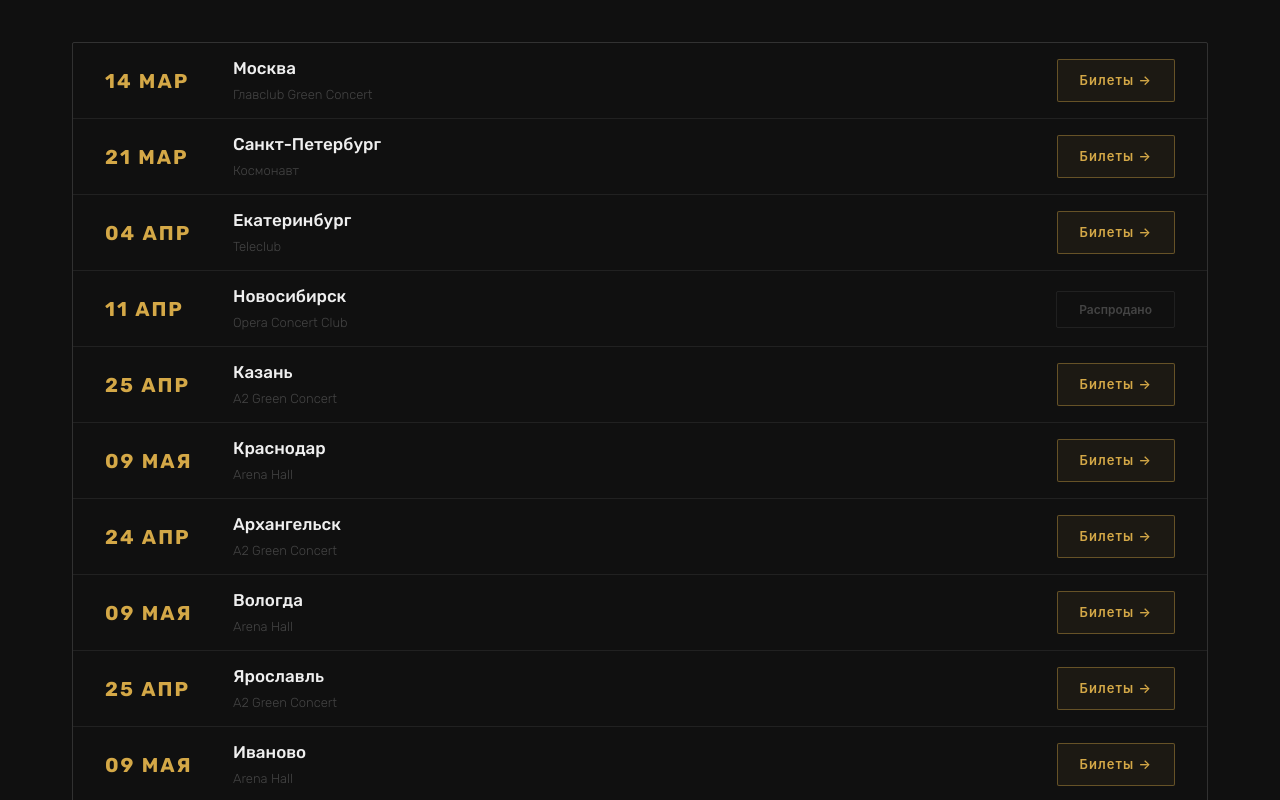
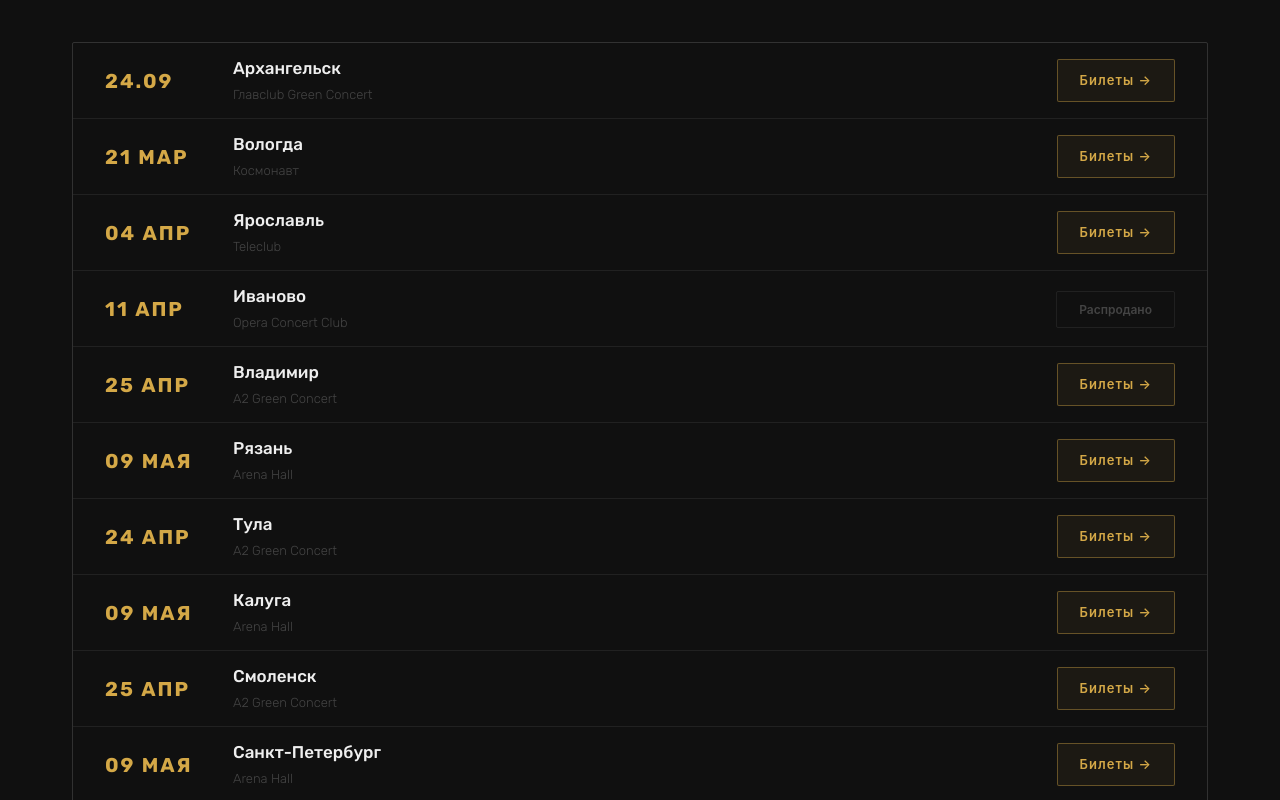
Before and after one commit to drknvpn/ChipaChipWeb, a React (Vite) app: page / in a window 1280 px wide. Shown: the part 2460-3260 px from the top of the page. Built offline with nearby package versions, Linux system fonts and the light colour scheme.

Commit message:
Update Concerts.tsx

```diff
--- a/src/components/Concerts.tsx
+++ b/src/components/Concerts.tsx
@@ -1,20 +1,21 @@
 import './Concerts.css'
 
 const concerts = [
-  { date: '14 МАР', city: 'Москва', venue: 'Главclub Green Concert', status: 'soon' },
-  { date: '21 МАР', city: 'Санкт-Петербург', venue: 'Космонавт', status: 'soon' },
-  { date: '04 АПР', city: 'Екатеринбург', venue: 'Teleclub', status: 'soon' },
-  { date: '11 АПР', city: 'Новосибирск', venue: 'Opera Concert Club', status: 'sold' },
-  { date: '25 АПР', city: 'Казань', venue: 'A2 Green Concert', status: 'soon' },
-  { date: '09 МАЯ', city: 'Краснодар', venue: 'Arena Hall', status: 'soon' },
-  { date: '24 АПР', city: 'Архангельск', venue: 'A2 Green Concert', status: 'soon' },
-  { date: '09 МАЯ', city: 'Вологда', venue: 'Arena Hall', status: 'soon' },
-  { date: '25 АПР', city: 'Ярославль', venue: 'A2 Green Concert', status: 'soon' },
-  { date: '09 МАЯ', city: 'Иваново', venue: 'Arena Hall', status: 'soon' },
+  { date: '24.09', city: 'Архангельск', venue: 'Главclub Green Concert', status: 'soon' },
+  { date: '21 МАР', city: 'Вологда', venue: 'Космонавт', status: 'soon' },
+  { date: '04 АПР', city: 'Ярославль', venue: 'Teleclub', status: 'soon' },
+  { date: '11 АПР', city: 'Иваново', venue: 'Opera Concert Club', status: 'sold' },
   { date: '25 АПР', city: 'Владимир', venue: 'A2 Green Concert', status: 'soon' },
   { date: '09 МАЯ', city: 'Рязань', venue: 'Arena Hall', status: 'soon' },
-  { date: '25 АПР', city: 'Тула', venue: 'A2 Green Concert', status: 'soon' },
+  { date: '24 АПР', city: 'Тула', venue: 'A2 Green Concert', status: 'soon' },
   { date: '09 МАЯ', city: 'Калуга', venue: 'Arena Hall', status: 'soon' },
+  { date: '25 АПР', city: 'Смоленск', venue: 'A2 Green Concert', status: 'soon' },
+  { date: '09 МАЯ', city: 'Санкт-Петербург', venue: 'Arena Hall', status: 'soon' },
+  { date: '25 АПР', city: 'Москва', venue: 'A2 Green Concert', status: 'soon' },
+  { date: '09 МАЯ', city: 'Брянск', venue: 'Arena Hall', status: 'soon' },
+  { date: '25 АПР', city: 'Орёл', venue: 'A2 Green Concert', status: 'soon' },
+  { date: '09 МАЯ', city: 'Белгород', venue: 'Arena Hall', status: 'soon' },
+  { date: '09 МАЯ', city: 'Курск', venue: 'Arena Hall', status: 'soon' },
 ]
 
 export default function Concerts() {
```
